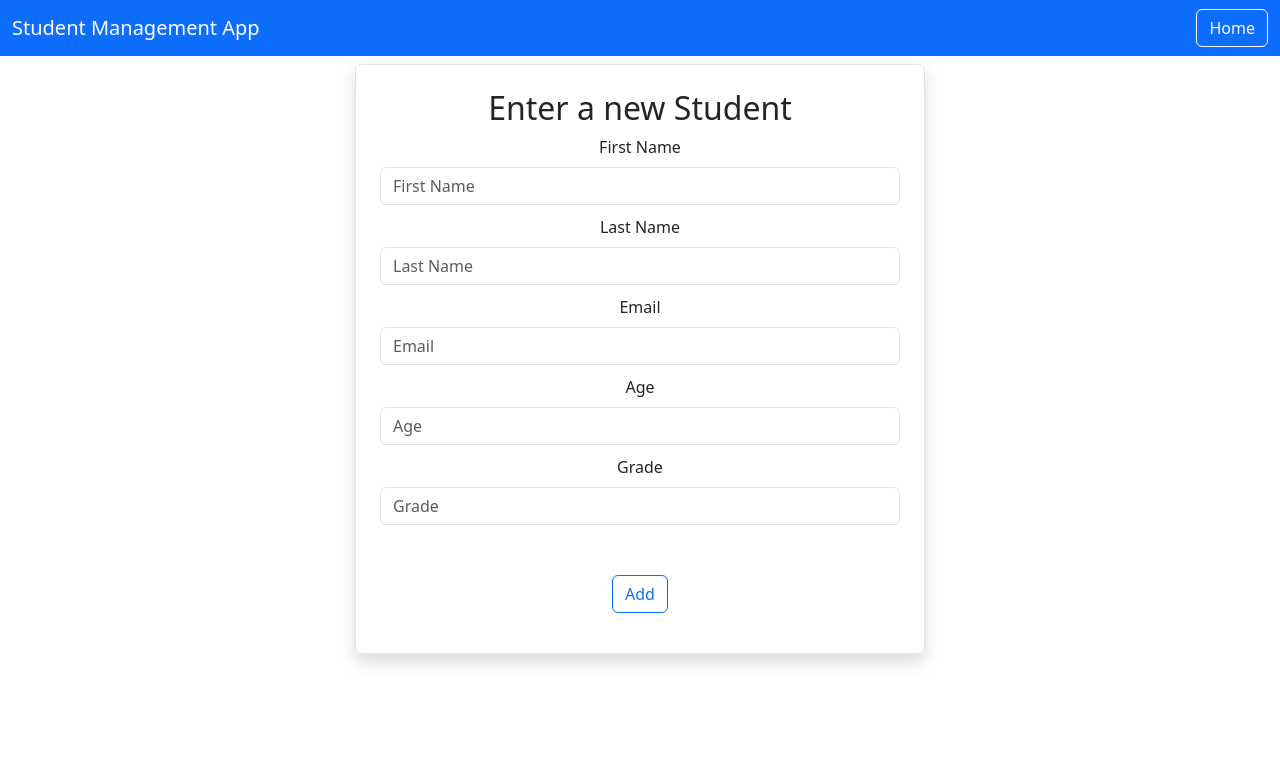
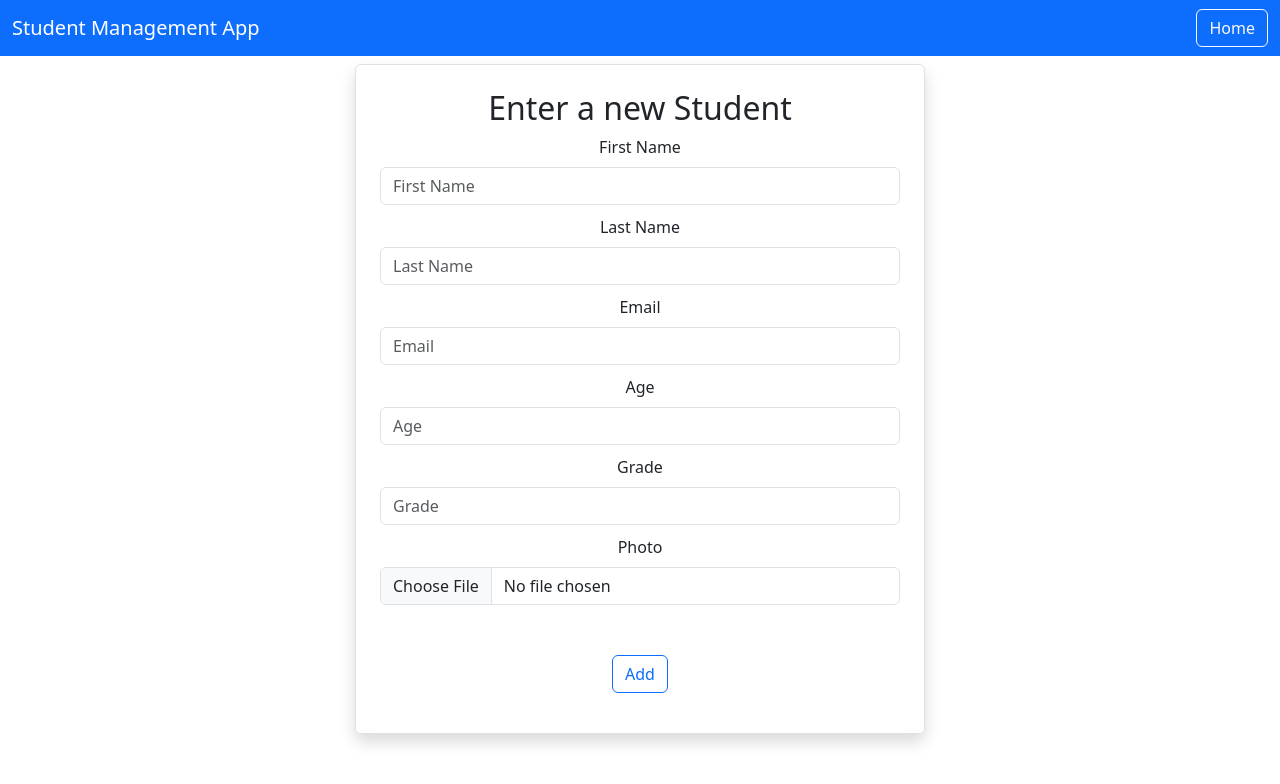
Before and after one commit to saba-calin/mpp-project, a React (Vite) app in the folder student-management-frontend/: page /adduser in a window 1280 px wide. Shown: the top 784 px of the page. Built offline with nearby package versions, Linux system fonts and the light colour scheme.

Commit message:
before fucking shit up

```diff
--- a/student-management-frontend/src/pages/AddUser.jsx
+++ b/student-management-frontend/src/pages/AddUser.jsx
@@ -68,6 +68,13 @@ const AddUser = () => {
             grade: formattedData.grade
         }
 
+        if (formattedData.photo) {
+            // console.log(formattedData.photo.size);
+            student.photo = formattedData.photo;
+        }
+        console.log(student);
+
+        // http://172.21.0.3:8080/api/v1/students
         axios.post('http://localhost:8080/api/v1/students', student, {
             headers: {
                 'Content-Type': 'application/json'
@@ -98,7 +105,10 @@ const AddUser = () => {
                             <input type="number" id="age" name="age" className="form-control" placeholder="Age" style={{marginBottom: "10px"}} />
 
                             <label htmlFor="grade" className="form-label">Grade</label>
-                            <input type="number" id="grade" name="grade" className="form-control" placeholder="Grade" style={{marginBottom: "50px"}} />
+                            <input type="number" id="grade" name="grade" className="form-control" placeholder="Grade" style={{marginBottom: "10px"}} />
+
+                            <label htmlFor="photo" className="form-label">Photo</label>
+                            <input type="file" id="photo" name="photo" className="form-control" style={{marginBottom: "50px"}} />
 
                             <button type="submit" className="btn btn-outline-primary">Add</button>
                         </form>
```
Also changed, not shown: 1 other file (tests, documents, lock files or other folders).
